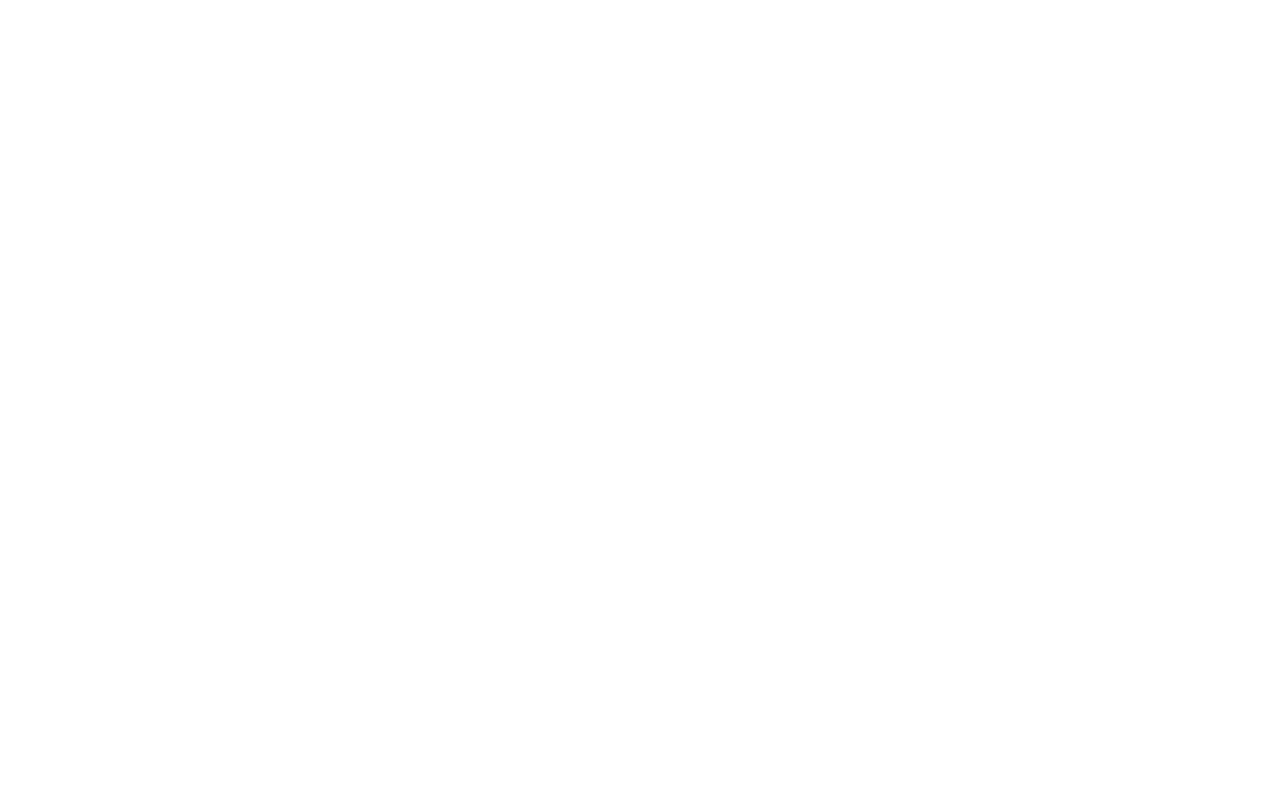
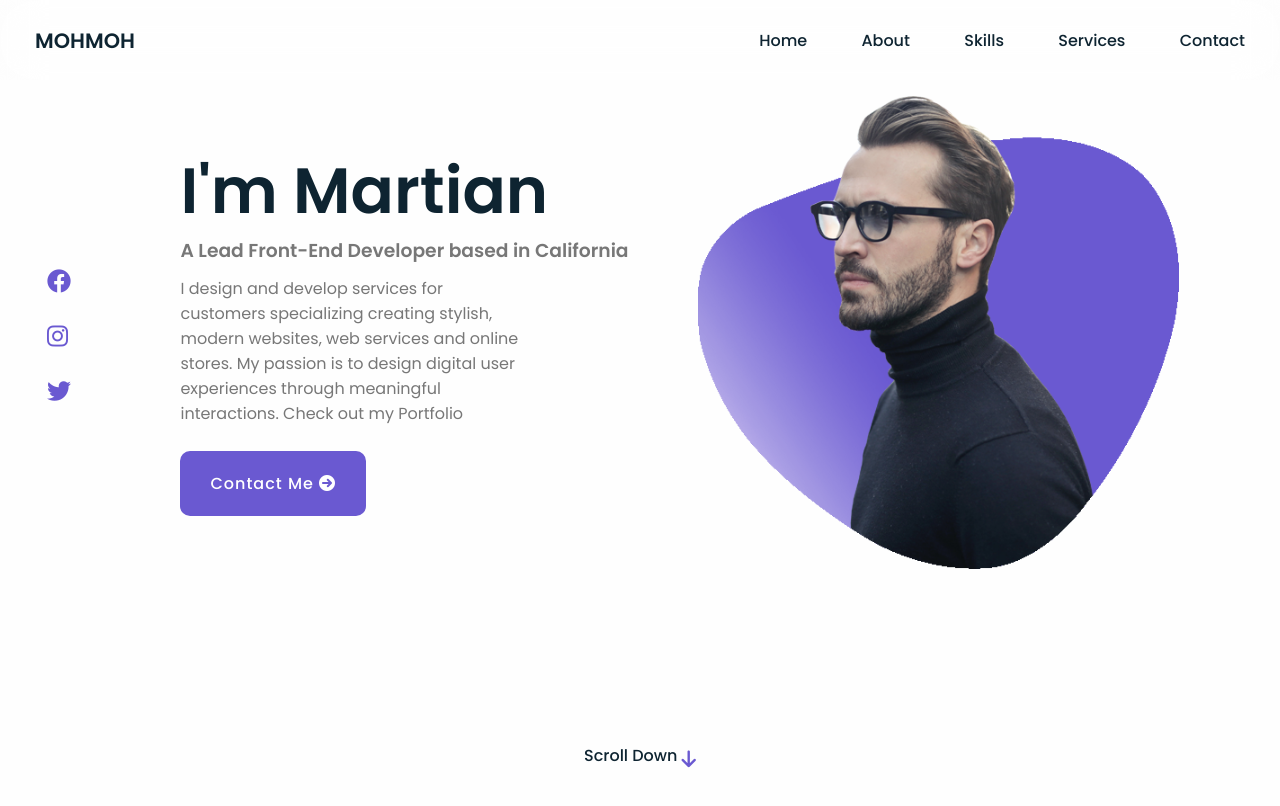
Before and after one commit to betoside/codingsnow-portifolio2, a plain HTML site: page projeto-portifolio-2/index.html in a window 1280 px wide. Drawn offline with Linux system fonts and the light colour scheme.

Commit message:
Project Demo, Files setup, CSS Variables, Header, Home

```diff
--- a/projeto-portifolio-2/css/style.css
+++ b/projeto-portifolio-2/css/style.css
@@ -2,18 +2,62 @@
 
 :root{
   /*=======Main theme colors=======*/
+  --first-color: #0e2431;
+  --second-color: #6a59d1;
+  --third-color: #777;
 
   /*=======Hover colors=======*/
+  --hover-color: #614fd0;
 
   /*=======Background colors=======*/
+  --body-bg-color: #fefefe;
+  --card-bg-color: #fff;
+  --modal-bg-color: #fff;
+  --bg-transparent-color: rgba(0, 0, 0, 0.1)
+  --transparent-color-01: rgba(0, 0, 0, 0.1);
+  --transparent-color-02: rgba(106, 89, 209, 0.1);
+  --line-color: #d7d7d7;
 
   /*=======Color Filter=======*/
+  --color-filter: invert(1);
 
   /*=======Box shadow=======*/
+  --box-shadow: 0 0 20px rgb(0 0 0 / 10%);
 
   /*=======Font size=======*/
+  --small-font-size: 0.9em;
+  --normal-font-size: 1em;
 
   /*=======Scroll bar colors=======*/
+  --scroll-bar-color: #c5cadf;
+  --scroll-thumb-color: #70768a;
+  --scroll-thumb-hover-color: #454f6b;
+}
+
+*{
+  margin: 0;
+  padding: 0;
+  box-sizing: border-box;
+  font-family: 'Poppins', sans-serif;
+}
+
+html{
+  scroll-behavior: smooth;
+}
+
+body{
+  color: var(--first-color);
+  background: var(--body-bg-color);
+  margin: 2rem 0 0 0;
+  transition: .5s ease;
+}
+
+a{
+  text-decoration: none;
+}
+
+li{
+  list-style: none;
 }
 
 /*=======Scroll to top button=======*/
@@ -23,10 +67,151 @@
 /*=======Scroll bar=======*/
 
 /*=======Header=======*/
+header{
+  z-index: 99999;
+  width: 100%;
+  position: fixed;
+  top: 0;
+  left: 0;
+  backdrop-filter: blur(20px);
+  transition: .6s ease;
+}
+
+.nav-bar{
+  position: relative;
+  height: calc(4rem + 1rem);
+  max-width: 1250px;
+  display: flex;
+  justify-content: space-between;
+  align-items: center;
+  margin-left: auto;
+  margin-right: auto;
+  padding: 0 20px;
+  transition: .6s ease;
+}
+
+.nav-bar .logo{
+  color: var(--first-color);
+  font-size: 1.3em;
+  font-weight: 600;
+}
+
+.nav-items a{
+  color: var(--first-color);
+  font-size: var(--normal-font-size);
+  font-weight: 500;
+}
+
+.nav-items a:not(:last-child){
+  margin-right: 50px;
+}
+
+.nav-items a:hover{
+  color: var(--second-color);
+}
 
 /*=======Home section=======*/
+.home{
+  position: relative;
+  max-width: 1250px;
+  min-height: 100vh;
+  margin-left: auto;
+  margin-right: auto;
+  padding: 4rem 2rem;
+  flex-direction: column;
+}
+
+.home .home-container{
+  display: flex;
+  justify-content: space-between;
+  align-items: center;
+  width: 100%;
+}
+
+.home .home-container .media-icons{
+  display: flex;
+  flex-direction: column;
+  margin-right: 40px;
+}
+
+.home-container .media-icons a{
+  color: var(--second-color);
+  font-size: 1.5em;
+  margin: 10px 0;
+}
+
+.home-container .media-icons a:hover{
+  color: var(--hover-color);
+}
+
+.home-container .info h2{
+  font-size: 4em;
+  font-weight: 600;
+  line-height: 70px;
+}
+
+.home-container .info h3{
+  color: var(--third-color);
+  font-feature-settings: 1.3em;
+  font-weight: 600;
+  line-height: 50px;
+}
+
+.home-container .info p{
+  color: var(--third-color);
+  font-size: var(--normal-font-size);
+  max-width: 350px;
+}
+
+.btn{
+  background: var(--second-color);
+  color: #fff;
+  font-size: var(--normal-font-size);
+  font-weight: 500;
+  display: inline-block;
+  margin-top: 25px;
+  padding: 20px 30px;
+  letter-spacing: 1px;
+  border-radius: 10px;
+}
+
+.btn:hover{
+  background: var(--hover-color);
+}
+
+.home-container .home-img img{
+  width: 90%;
+  transform: translate(0, 0);
+}
+
+.home .scroll-down{
+  color: var(--first-color);
+  font-size: var(--normal-font-size);
+  font-weight: 500;
+  margin-top: 20px;
+}
+
+.home .scroll-down i{
+  color: var(--second-color);
+  font-size: 1.2em;
+  animation: arrow-down ease 2s infinite;
+}
+
+@keyframes arrow-down{
+  0%{
+    transform: translateY(0);
+  }
+  30%{
+    transform: translateY(10px);
+  }
+}
 
 /*=======Common styles for all sections=======*/
+.flex-center{
+  display: flex;
+  justify-content: space-between;
+  align-items: center;
+}
 
 /*=======About section=======*/
 
--- a/projeto-portifolio-2/index.html
+++ b/projeto-portifolio-2/index.html
@@ -5,6 +5,7 @@
     <meta name="viewport" content="width=device-width, initial-scale=1.0">
     <title>Complete Responsive Personal Portfolio Website - Html, Css & Javascript</title>
     <link rel="stylesheet" href="css/style.css">
+    <link rel="stylesheet" href="https://cdnjs.cloudflare.com/ajax/libs/font-awesome/6.0.0-beta2/css/all.min.css">
   </head>
   <body>
 
@@ -13,8 +14,41 @@
     <!--=======Light/Dark theme button=======-->
 
     <!--=======Header=======-->
+    <header>
+      <div class="nav-bar">
+        <a href="#" class="logo">MOHMOH</a>
+        <div class="navigation">
+          <div class="nav-items">
+            <a href="#home">Home</a>
+            <a href="#about">About</a>
+            <a href="#skills">Skills</a>
+            <a href="#services">Services</a>
+            <a href="#contact">Contact</a>
+          </div>
+        </div>
+      </div>
+    </header>
 
     <!--=======Home section=======-->
+    <section class="home flex-center" id="home">
+      <div class="home-container">
+        <div class="media-icons">
+          <a href="#"><i class="fab fa-facebook"></i></a>
+          <a href="#"><i class="fab fa-instagram"></i></a>
+          <a href="#"><i class="fab fa-twitter"></i></a>
+        </div>
+        <div class="info">
+          <h2>I'm Martian</h2>
+          <h3>A Lead Front-End Developer based in California</h3>
+          <p>I design and develop services for customers specializing creating stylish, modern websites, web services and online stores. My passion is to design digital user experiences through meaningful interactions. Check out my Portfolio</p>
+          <a href="" class="btn">Contact Me <i class="fas fa-arrow-circle-right"></i></a>
+        </div>
+        <div class="home-img">
+          <img src="images/main-img.png" alt="">
+        </div>
+      </div>
+      <a href="#about" class="scroll-down">Scroll Down <i class="fas fa-arrow-down"></i></a>
+    </section>
 
     <!--=======About section=======-->
 
```
Also changed, not shown: table-contents.html (added, +98 -0 lines), 1 other file.
